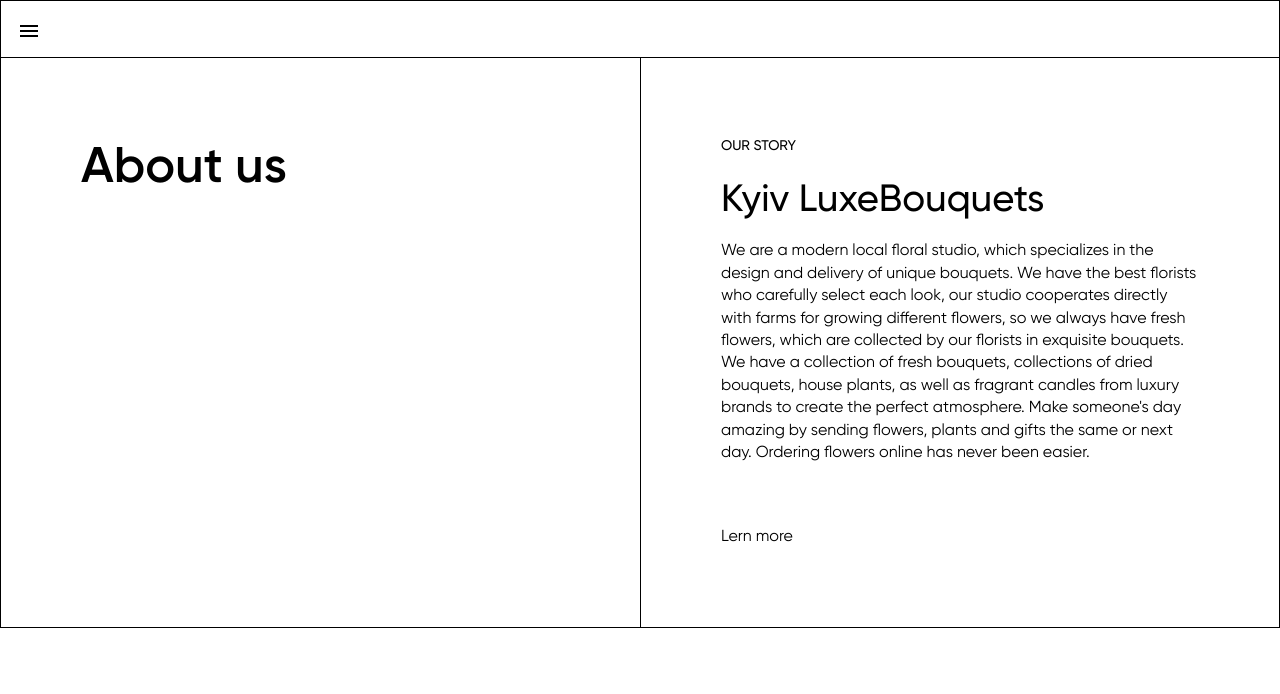
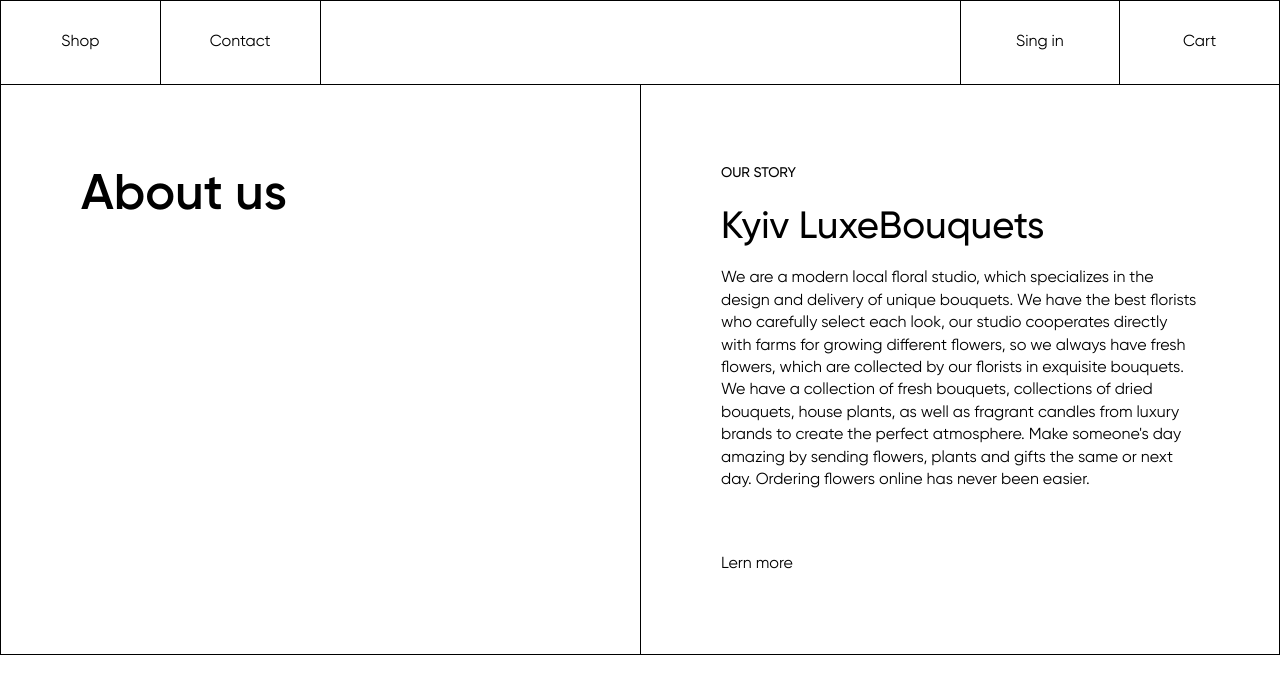
Before and after one commit to City7g/Flowers, a Next.js app: page / in a window 1280 px wide. Shown: the top 694 px of the page. Built offline with nearby package versions, Linux system fonts and the light colour scheme.

Commit message:
Add bag in header

```diff
--- a/src/components/Header/Burger.tsx
+++ b/src/components/Header/Burger.tsx
@@ -5,13 +5,13 @@ export default function Burger() {
   const [isActive, setIsActive] = useState(false)
 
   return (
-    <div
+    <button
       onClick={() => setIsActive(!isActive)}
-      className={`burger ${isActive ? 'active' : ''}`}
+      className={`burger${isActive ? ' active' : ''}`}
     >
       <span></span>
       <span></span>
       <span></span>
-    </div>
+    </button>
   )
 }
--- a/src/components/Header/Main.tsx
+++ b/src/components/Header/Main.tsx
@@ -1,10 +1,18 @@
-import Link from 'next/link'
+import IconBag from '../Icon/Bag'
 import Burger from './Burger'
 
 export default function Header() {
   return (
     <header className="header">
+      <p className="header__link">Shop</p>
+      <p className="header__link">Contact</p>
+      <p className="header__link">Sing in</p>
+      <p className="header__link">Cart</p>
+
       <Burger />
+      <div className="bag">
+        <IconBag />
+      </div>
     </header>
   )
 }
--- /dev/null
+++ b/src/components/Icon/Bag.tsx
@@ -0,0 +1,16 @@
+export default function IconBag() {
+  return (
+    <svg
+      width="16"
+      height="20"
+      viewBox="0 0 16 20"
+      fill="none"
+      xmlns="http://www.w3.org/2000/svg"
+    >
+      <path
+        d="M2.3 19.5C1.8 19.5 1.375 19.325 1.025 18.975C0.675 18.625 0.5 18.2 0.5 17.7V6.3C0.5 5.8 0.675 5.375 1.025 5.025C1.375 4.675 1.8 4.5 2.3 4.5H4.25V4.25C4.25 3.21667 4.61667 2.33333 5.35 1.6C6.08333 0.866667 6.96667 0.5 8 0.5C9.03333 0.5 9.91667 0.866667 10.65 1.6C11.3833 2.33333 11.75 3.21667 11.75 4.25V4.5H13.7C14.2 4.5 14.625 4.675 14.975 5.025C15.325 5.375 15.5 5.8 15.5 6.3V17.7C15.5 18.2 15.325 18.625 14.975 18.975C14.625 19.325 14.2 19.5 13.7 19.5H2.3ZM2.3 18H13.7C13.7667 18 13.8333 17.9667 13.9 17.9C13.9667 17.8333 14 17.7667 14 17.7V6.3C14 6.23333 13.9667 6.16667 13.9 6.1C13.8333 6.03333 13.7667 6 13.7 6H11.75V8.25C11.75 8.46667 11.6793 8.64567 11.538 8.787C11.396 8.929 11.2167 9 11 9C10.7833 9 10.6043 8.929 10.463 8.787C10.321 8.64567 10.25 8.46667 10.25 8.25V6H5.75V8.25C5.75 8.46667 5.67933 8.64567 5.538 8.787C5.396 8.929 5.21667 9 5 9C4.78333 9 4.60433 8.929 4.463 8.787C4.321 8.64567 4.25 8.46667 4.25 8.25V6H2.3C2.23333 6 2.16667 6.03333 2.1 6.1C2.03333 6.16667 2 6.23333 2 6.3V17.7C2 17.7667 2.03333 17.8333 2.1 17.9C2.16667 17.9667 2.23333 18 2.3 18ZM5.75 4.5H10.25V4.25C10.25 3.61667 10.0333 3.08333 9.6 2.65C9.16667 2.21667 8.63333 2 8 2C7.36667 2 6.83333 2.21667 6.4 2.65C5.96667 3.08333 5.75 3.61667 5.75 4.25V4.5ZM2 18V6V18Z"
+        fill="#121212"
+      />
+    </svg>
+  )
+}
--- a/src/styles/base/_header.scss
+++ b/src/styles/base/_header.scss
@@ -1,12 +1,53 @@
 .header {
+  display: flex;
+  justify-content: space-between;
   border: 1px solid #000;
   border-bottom-width: 0;
+
+  @media (min-width: 1200px) {
+    display: grid;
+    grid-template-columns: repeat(8, 1fr);
+  }
+}
+
+.header__link {
+  display: flex;
+  justify-content: center;
+  align-items: center;
+  padding: 32px;
+
+  &:nth-child(1),
+  &:nth-child(2) {
+    border-right: 1px solid #000;
+  }
+
+  &:nth-child(3) {
+    grid-column-start: 7;
+  }
+
+  &:nth-child(3),
+  &:nth-child(4) {
+    border-left: 1px solid #000;
+  }
+
+  @media (max-width: 1199px) {
+    display: none;
+  }
+}
+
+.header .burger {
+  border-right: 1px solid #000;
 }
 
 .burger {
   position: relative;
   width: 56px;
   height: 56px;
+  background-color: #fff;
+
+  @media (min-width: 1200px) {
+    display: none;
+  }
 }
 
 .burger span {
@@ -48,3 +89,19 @@
     transform: translate(-50%, 50%) rotate(-45deg);
   }
 }
+
+.header .bag {
+  border-left: 1px solid #000;
+}
+
+.bag {
+  display: flex;
+  justify-content: center;
+  align-items: center;
+  width: 56px;
+  height: 56px;
+
+  @media (min-width: 1200px) {
+    display: none;
+  }
+}
```
